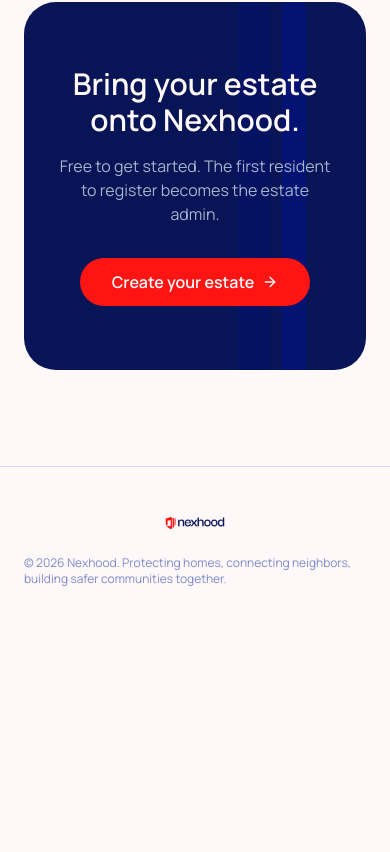
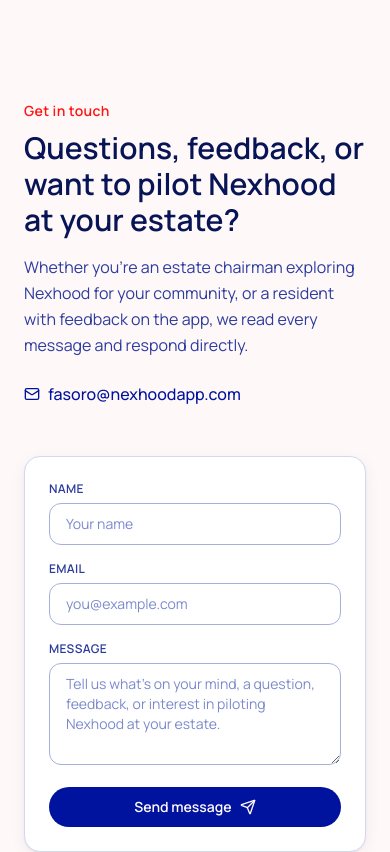
Before and after one commit to Damifash/nexhood-web, a React (Vite) app: page / in a window 390 px wide. Shown: the part 7132-7984 px from the top of the page. Before the commit the page ends 7759 px from the top, so only its background shows below. Built offline with nearby package versions, Linux system fonts and the light colour scheme; no server answers; a web font is replaced by a local one.

Commit message:
feat: contact form, restore contact section after copy edits

```diff
--- a/src/lib/api.ts
+++ b/src/lib/api.ts
@@ -113,6 +113,15 @@
     return data as { message: string }
   } catch (e) {
     throw new Error(errMsg(e, 'Something went wrong'))
+  }
+}
+
+export async function submitContact(payload: { name: string; email: string; message: string }) {
+  try {
+    const { data } = await api.post('/api/contact', payload)
+    return data as { message: string; id: string }
+  } catch (e) {
+    throw new Error(errMsg(e, 'Could not send your message — please try again'))
   }
 }
 
--- a/src/pages/Landing.tsx
+++ b/src/pages/Landing.tsx
@@ -1,4 +1,4 @@
-import { useState } from 'react'
+import { useState, type FormEvent } from 'react'
 import { Link } from 'react-router-dom'
 import {
   ShieldCheck,
@@ -14,9 +14,14 @@
   Bell,
   Trophy,
   Zap,
+  Mail,
+  Send,
+  CheckCircle2,
+  AlertCircle,
 } from 'lucide-react'
 import { Logo, ShieldMark } from '@/components/Logo'
-
+import { submitContact } from '@/lib/api'
+import { Spinner } from '@/components/ui/Spinner'
 const FEATURES = [
   {
     icon: QrCode,
@@ -49,17 +54,14 @@
     body: 'Incident trends, visitor volume, and engagement visualized so estate managers can spot patterns before they become problems.',
   },
 ]
-
 const PERSONAS = [
   { name: 'Resident', desc: 'Report, request passes for guests, and get instant alerts on anything nearby.' },
   { name: 'Guard', desc: 'Validate visitor passes, acknowledge alerts, and get recognized for the job you do.' },
   { name: 'Admin', desc: 'Oversee incidents, manage residents, and track your estate’s security in one dashboard.' },
   { name: 'Police', desc: 'Receive escalated alerts with full context location, severity, and reporter.' },
 ]
-
 export default function Landing() {
   const [navOpen, setNavOpen] = useState(false)
-
   return (
     <div className="bg-warm text-midnight-900">
       {/* Nav */}
@@ -70,6 +72,7 @@
             <a href="#features" className="hover:text-royal transition">Features</a>
             <a href="#how" className="hover:text-royal transition">How it works</a>
             <a href="#community" className="hover:text-royal transition">Community</a>
+            <a href="#contact" className="hover:text-royal transition">Contact</a>
           </nav>
           <div className="hidden md:flex items-center gap-3">
             <Link to="/login" className="btn-ghost">Log in</Link>
@@ -84,6 +87,7 @@
             <a href="#features" onClick={() => setNavOpen(false)}>Features</a>
             <a href="#how" onClick={() => setNavOpen(false)}>How it works</a>
             <a href="#community" onClick={() => setNavOpen(false)}>Community</a>
+            <a href="#contact" onClick={() => setNavOpen(false)}>Contact</a>
             <div className="flex gap-3 pt-2">
               <Link to="/login" className="btn-outline flex-1">Log in</Link>
               <Link to="/register" className="btn-primary flex-1">Get started</Link>
@@ -91,7 +95,6 @@
           </div>
         )}
       </header>
-
       {/* Hero */}
       <section className="relative overflow-hidden">
         <div
@@ -125,7 +128,6 @@
               <div><span className="font-display text-2xl font-semibold text-midnight-900">30%</span><br />faster incident response</div>
             </div>
           </div>
-
           <div className="relative">
             <div className="rounded-[2rem] overflow-hidden shadow-2xl relative aspect-[4/5] lg:aspect-[3/4]">
               <img
@@ -155,7 +157,6 @@
           </div>
         </div>
       </section>
-
       {/* Brand belief */}
       <section className="bg-midnight-900 text-warm py-20">
         <div className="max-w-4xl mx-auto px-6 text-center">
@@ -167,7 +168,6 @@
           <p className="mt-6 text-steel-400 text-sm uppercase tracking-widest">Security as social infrastructure not surveillance</p>
         </div>
       </section>
-
       {/* Real estates, real signage */}
       <section className="max-w-6xl mx-auto px-6 py-24">
         <div className="grid lg:grid-cols-2 gap-12 items-center">
@@ -205,7 +205,6 @@
           </div>
         </div>
       </section>
-
       {/* Features */}
       <section id="features" className="max-w-6xl mx-auto px-6 py-24">
         <div className="max-w-xl mb-14">
@@ -226,7 +225,6 @@
           ))}
         </div>
       </section>
-
       {/* How it works / personas */}
       <section id="how" className="bg-midnight-50/60 py-24">
         <div className="max-w-6xl mx-auto px-6">
@@ -247,7 +245,6 @@
           </div>
         </div>
       </section>
-
       {/* Rapid response, used sparingly and heavily toned down */}
       <section className="relative overflow-hidden">
         <img
@@ -269,7 +266,6 @@
           </p>
         </div>
       </section>
-
       {/* Community / welfare */}
       <section id="community" className="max-w-6xl mx-auto px-6 py-24">
         <div className="card overflow-hidden grid lg:grid-cols-2">
@@ -299,7 +295,25 @@
           </div>
         </div>
       </section>
-
+      {/* Contact */}
+      <section id="contact" className="max-w-6xl mx-auto px-6 py-24">
+        <div className="grid lg:grid-cols-2 gap-12 items-start">
+          <div>
+            <span className="text-alert font-semibold text-sm tracking-wide">Get in touch</span>
+            <h2 className="font-display text-3xl font-semibold mt-2 text-midnight-900">
+              Questions, feedback, or want to pilot Nexhood at your estate?
+            </h2>
+            <p className="text-midnight-500 mt-4 leading-relaxed max-w-md">
+              Whether you're an estate chairman exploring Nexhood for your community, or a resident with feedback
+              on the app, we read every message and respond directly.
+            </p>
+            <a href="mailto:fasoro@nexhoodapp.com" className="mt-6 inline-flex items-center gap-2 text-royal font-medium hover:underline">
+              <Mail className="h-4 w-4" /> fasoro@nexhoodapp.com
+            </a>
+          </div>
+          <ContactForm />
+        </div>
+      </section>
       {/* CTA */}
       <section className="max-w-6xl mx-auto px-6 pb-24">
         <div className="rounded-[2rem] bg-midnight-900 text-warm px-8 sm:px-16 py-16 text-center relative overflow-hidden">
@@ -319,10 +333,9 @@
           </Link>
         </div>
       </section>
-
       {/* Footer */}
       <footer className="border-t border-midnight-100 py-10">
-        <div className="max-w-6xl mx-auto px-6 flex flex-col sm:flex-row items-center justify-between gap-4">
+        <div className="max-w-6xl mx-auto px-6 flex flex-col sm:flex-row items-center justify-between gap-3">
           <Logo size="md" />
           <p className="text-xs text-midnight-300">© {new Date().getFullYear()} Nexhood. Protecting homes, connecting neighbors, building safer communities together.</p>
         </div>
@@ -330,3 +343,63 @@
     </div>
   )
 }
+
+function ContactForm() {
+  const [form, setForm] = useState({ name: '', email: '', message: '' })
+  const [loading, setLoading] = useState(false)
+  const [error, setError] = useState('')
+  const [sent, setSent] = useState(false)
+
+  function update<K extends keyof typeof form>(key: K, value: string) {
+    setForm((f) => ({ ...f, [key]: value }))
+  }
+
+  async function handleSubmit(e: FormEvent) {
+    e.preventDefault()
+    setError('')
+    setLoading(true)
+    try {
+      await submitContact(form)
+      setSent(true)
+    } catch (err) {
+      setError(err instanceof Error ? err.message : 'Could not send your message')
+    } finally {
+      setLoading(false)
+    }
+  }
+
+  if (sent) {
+    return (
+      <div className="card p-8 flex flex-col items-center text-center">
+        <CheckCircle2 className="h-10 w-10 text-emerald-500 mb-3" />
+        <p className="font-display font-semibold text-midnight-900">Message sent.</p>
+        <p className="text-sm text-midnight-500 mt-1">We'll get back to you at {form.email} soon.</p>
+      </div>
+    )
+  }
+
+  return (
+    <form onSubmit={handleSubmit} className="card p-6 sm:p-8 space-y-4">
+      {error && (
+        <div className="flex items-start gap-2 rounded-xl bg-alert-50 text-alert-700 text-sm px-4 py-3">
+          <AlertCircle className="h-4 w-4 mt-0.5 shrink-0" /> <span>{error}</span>
+        </div>
+      )}
+      <div>
+        <label className="label">Name</label>
+        <input required minLength={2} className="input" placeholder="Your name" value={form.name} onChange={(e) => update('name', e.target.value)} />
+      </div>
+      <div>
+        <label className="label">Email</label>
+        <input type="email" required className="input" placeholder="you@example.com" value={form.email} onChange={(e) => update('email', e.target.value)} />
+      </div>
+      <div>
+        <label className="label">Message</label>
+        <textarea required minLength={10} rows={4} className="input" placeholder="Tell us what's on your mind, a question, feedback, or interest in piloting Nexhood at your estate." value={form.message} onChange={(e) => update('message', e.target.value)} />
+      </div>
+      <button type="submit" disabled={loading} className="btn-primary w-full">
+        {loading ? <Spinner className="h-4 w-4" /> : <>Send message <Send className="h-4 w-4" /></>}
+      </button>
+    </form>
+  )
+}
```
Also changed, not shown: public/brand/nexhood-mark-email.png (added).
